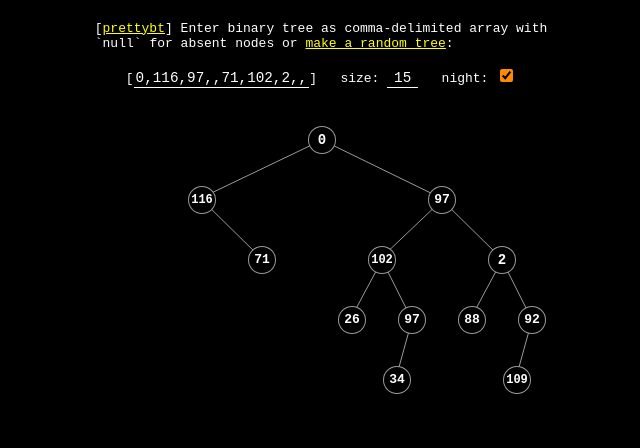
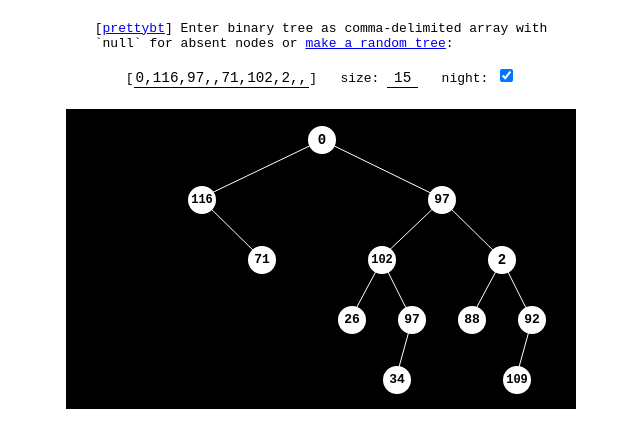
Before and after one commit to ggorlen/prettybt, a website: page index.html in a window 1280 px wide. Both pictures are taken after a click on the checkbox 825 px from the left and 75 px from the top of the page. Shown: the whole page, without its empty margins (319-959 px from the left). Drawn offline with Linux system fonts and the light colour scheme.

Commit message:
add light/dark color modes for the canvas
Signed-off-by: zhouhaoyu <67226385+zhouhaoyiu@users.noreply.github.com>

```diff
--- a/index.html
+++ b/index.html
@@ -52,11 +52,8 @@
   });
 
   document.querySelector("#night").addEventListener("click", () => {
-    document.body.style.cssText = document.body.style.cssText ? "" : `
-      -webkit-filter: invert(100%);
-      filter: invert(100%);
-      background-color: black;
-    `;
+    PrettyBT.toggleNight(document.querySelector("#night").checked);
+    PrettyBT.drawBinaryTree(treeElem, root);
   });
 })();
 
--- a/js/pbt.js
+++ b/js/pbt.js
@@ -1,5 +1,11 @@
 ;(function () {
   "use strict";
+
+  var night = false;
+
+  function toggleNight(night){
+    this.night = night;
+  }
 
   function TreeNode(val, left, right) {
     this.val = val;
@@ -26,7 +32,7 @@
     canvas,
     root,
     size=15,
-    background="rgba(0, 0, 0, 0)"
+    background = this.night ? "black" : "rgba(0,0,0,0)",
   ) {
     var ctx = canvas.getContext("2d");
     var depth = treeHeight(root);
@@ -41,7 +47,7 @@
     ctx.fillRect(0, 0, canvas.width, canvas.height);
     ctx.textAlign = "center";
     ctx.textBaseline = "middle";
-    ctx.strokeStyle = "#666";
+    ctx.strokeStyle = this.night ? "#fff" : "#666";
     ctx.lineWidth = 2;
 
     while (depth >= 0) {
@@ -181,6 +187,7 @@
     randomTree: randomTree,
     treeFromArray: treeFromArray,
     treeFromString: treeFromString,
+    toggleNight: toggleNight
   };
 
   if (typeof module === "object" &&
```
